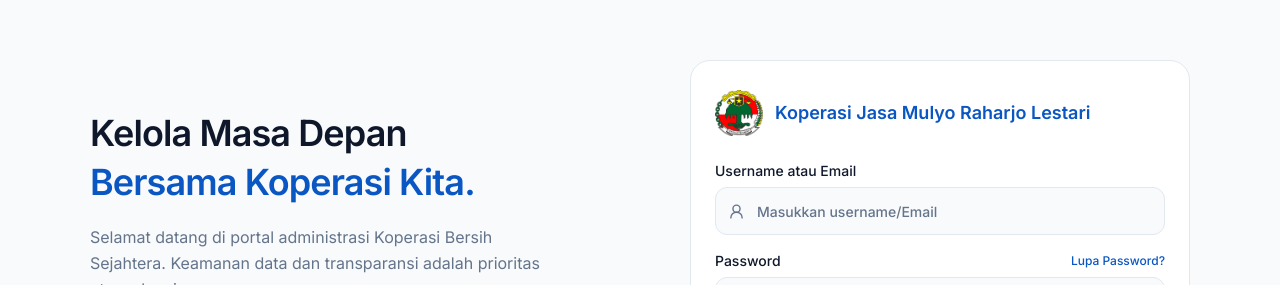
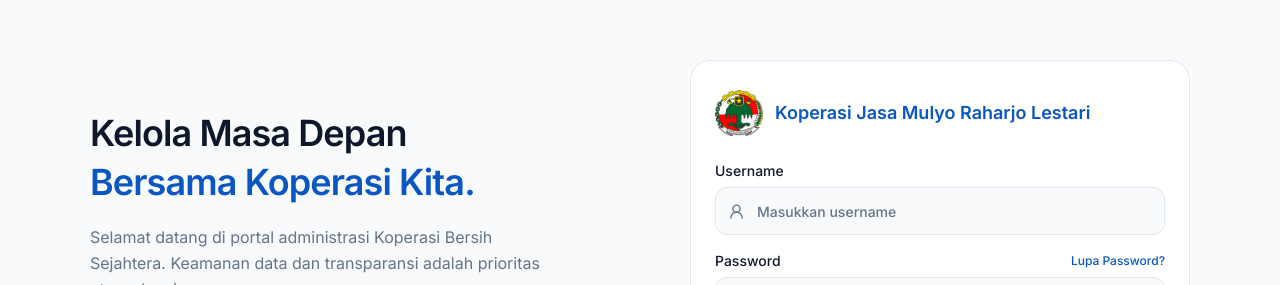
Before and after one commit to NemesisID/Koperasi-Jasa-Mulyo-Raharjo-Lestari-FE, a React (Vite) app: page / in a window 1280 px wide. Shown: the part 127-412 px from the top of the page. Built offline with nearby package versions, Linux system fonts and the light colour scheme; no server answers.

Commit message:
idunno progressnya apa

```diff
--- a/src/Components/Koperasi/Popups.jsx
+++ b/src/Components/Koperasi/Popups.jsx
@@ -293,7 +293,6 @@ export function FormPopup({ kind, onClose, onSuccess }) {
                     body: {
                         name: fd.get('memberName'),
                         username: fd.get('username'),
-                        email: `${fd.get('username')}@anggota.local`,
                         password: fd.get('password'),
                         role: 'anggota',
                         member_types: memberTypes,
--- a/src/Layouts/AuthenticatedLayout.jsx
+++ b/src/Layouts/AuthenticatedLayout.jsx
@@ -144,7 +144,7 @@ export default function AuthenticatedLayout({ header, children }) {
                                 {user?.name ?? 'Pengguna'}
                             </div>
                             <div className="text-sm font-medium text-gray-500">
-                                {user?.email ?? ''}
+                                {user?.username ? `@${user.username}` : ''}
                             </div>
                         </div>
 
--- a/src/Pages/Login.jsx
+++ b/src/Pages/Login.jsx
@@ -60,10 +60,10 @@ function LoginCard() {
             <form className="mt-6 flex flex-col gap-4" onSubmit={handleSubmit}>
                 {/* Identity */}
                 <label className="flex flex-col gap-1.5 text-sm font-medium text-foreground" htmlFor="identity">
-                    Username atau Email
+                    Username
                     <span className="flex h-12 items-center gap-3 rounded-xl border border-input/80 bg-background px-3 text-muted-foreground transition-all focus-within:border-primary focus-within:ring-2 focus-within:ring-primary/20">
                         <UserRound size={17} />
-                        <input id="identity" name="identity" autoComplete="username" placeholder="Masukkan username/Email"
+                        <input id="identity" name="identity" autoComplete="username" placeholder="Masukkan username"
                             className="h-full min-w-0 flex-1 border-none bg-transparent p-0 text-sm text-foreground placeholder:text-muted-foreground focus:outline-none focus:ring-0" />
                     </span>
                 </label>
--- a/src/Pages/Pengurus/Users.jsx
+++ b/src/Pages/Pengurus/Users.jsx
@@ -114,11 +114,11 @@ function UserForm({ user, onDone, onCancel }) {
                             <span className="text-[11px] font-normal text-muted-foreground">Menentukan lokasi penjemputan sampah anggota (rumah / pasar).</span>
                         </div>
                     )}
+                    <label className="flex flex-col gap-1.5 text-xs font-semibold text-foreground/80">Email
+                        <input required type="email" value={form.email} onChange={e => setForm(f => ({ ...f, email: e.target.value }))} className={inputCls} />
+                    </label>
                     <label className="flex flex-col gap-1.5 text-xs font-semibold text-foreground/80">Username
                         <input required value={form.username} onChange={e => setForm(f => ({ ...f, username: e.target.value }))} className={inputCls} />
-                    </label>
-                    <label className="flex flex-col gap-1.5 text-xs font-semibold text-foreground/80">Email
-                        <input required type="email" value={form.email} onChange={e => setForm(f => ({ ...f, email: e.target.value }))} className={inputCls} />
                     </label>
                 </div>
                 <label className="flex flex-col gap-1.5 text-xs font-semibold text-foreground/80">
@@ -231,22 +231,20 @@ export default function UsersPage({ showStatus }) {
                         <thead className="bg-[#eef3fc] text-xs font-bold uppercase tracking-wider text-slate-700">
                             <tr>
                                 <th className="px-6 py-3.5">Nama & Username</th>
-                                <th className="px-6 py-3.5">Email</th>
                                 <th className="px-6 py-3.5">Role</th>
                                 <th className="px-6 py-3.5">Dibuat</th>
                                 <th className="px-6 py-3.5 text-right">Aksi</th>
                             </tr>
                         </thead>
                         <tbody className="divide-y divide-border/60">
-                            {loading && <tr><td colSpan={5} className="px-6 py-8 text-center text-sm text-muted-foreground">Memuat data…</td></tr>}
-                            {!loading && rows.length === 0 && <tr><td colSpan={5} className="px-6 py-10 text-center text-sm text-muted-foreground">Tidak ada akun yang cocok.</td></tr>}
+                            {loading && <tr><td colSpan={4} className="px-6 py-8 text-center text-sm text-muted-foreground">Memuat data…</td></tr>}
+                            {!loading && rows.length === 0 && <tr><td colSpan={4} className="px-6 py-10 text-center text-sm text-muted-foreground">Tidak ada akun yang cocok.</td></tr>}
                             {rows.map(u => (
                                 <tr key={u.id} className="hover:bg-secondary/40 transition-colors">
                                     <td className="px-6 py-4">
                                         <span className="block font-semibold text-foreground">{u.name}</span>
                                         <span className="block font-mono text-[11px] font-bold text-muted-foreground">@{u.username}</span>
                                     </td>
-                                    <td className="px-6 py-4 text-muted-foreground">{u.email}</td>
                                     <td className="px-6 py-4">
                                         <span className={cn('rounded-full px-2.5 py-0.5 text-xs font-bold uppercase', ROLE_STYLE[u.role])}>{ROLE_LABEL[u.role] ?? u.role}</span>
                                     </td>
@@ -295,7 +293,7 @@ export default function UsersPage({ showStatus }) {
             )}
 
             {detail && (
-                // Grid 2 kolom kartu detail + email/alamat panjang → lg.
+                // Grid 2 kolom kartu detail + username/alamat panjang → lg.
                 <Modal open onClose={() => setDetail(null)} size="lg">
                     <div className="flex items-center justify-between bg-accent/60 px-6 py-4 border-b border-border/60">
                         <h2 className="flex items-center gap-2.5 text-base font-bold text-primary"><Users size={20} /><span>Detail Akun</span></h2>
@@ -303,7 +301,7 @@ export default function UsersPage({ showStatus }) {
                     </div>
                     <div className="grid gap-3 p-6 sm:grid-cols-2 bg-card">
                         {[
-                            ['Nama', detail.name], ['Username', `@${detail.username}`], ['Email', detail.email],
+                            ['Nama', detail.name], ['Username', `@${detail.username}`],
                             ['Role', ROLE_LABEL[detail.role] ?? detail.role?.toUpperCase()], ['Telepon', detail.phone ?? '-'],
                             ...(detail.role === 'anggota'
                                 ? [
```
